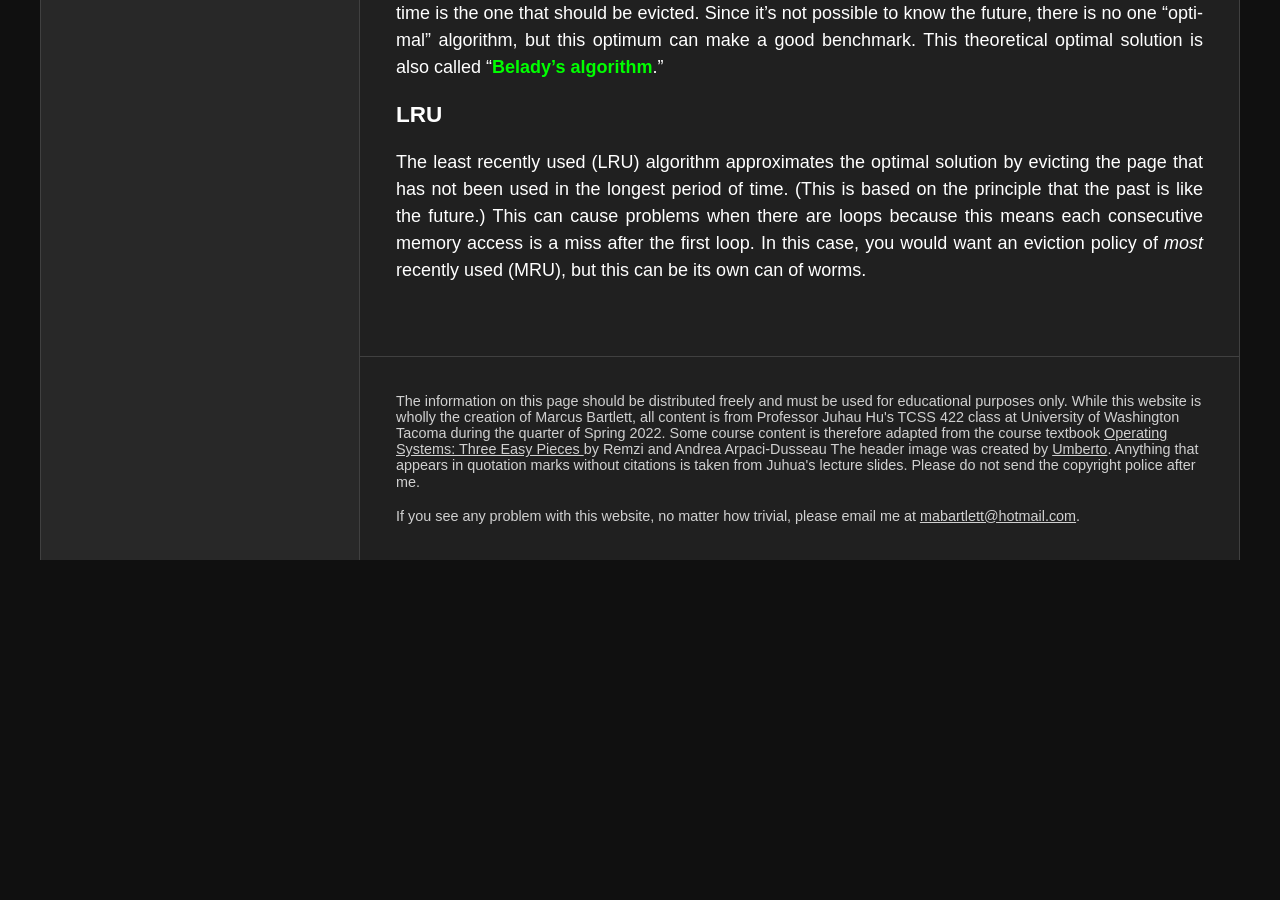
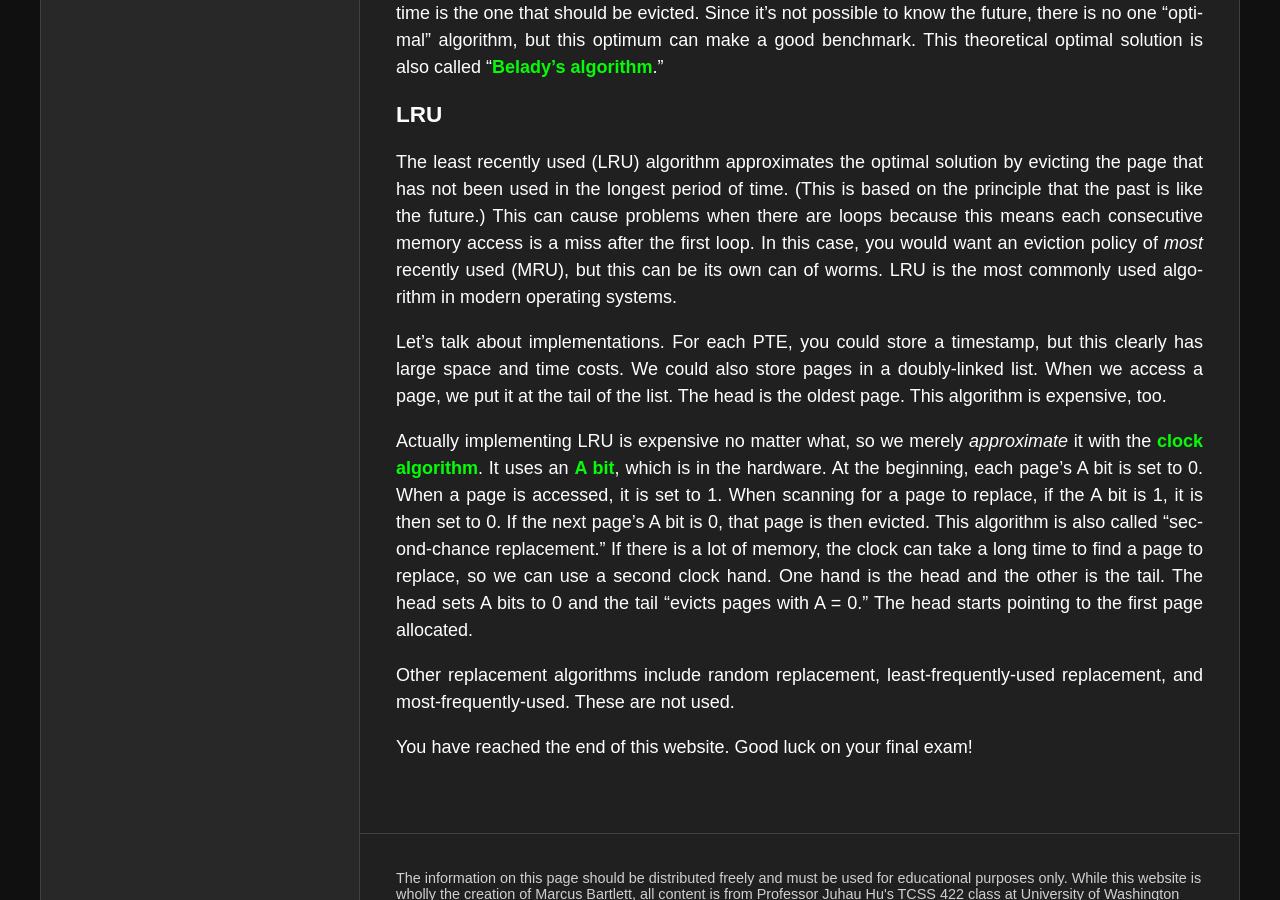
Before and after one commit to mabartlett/TCSS422Notes, a Jekyll site: the page built from _topics/10_paging.md, in a window 1280 px wide and 900 px high, scrolled down 1981 px. Built offline with Jekyll 4.4.1, drawn with Linux system fonts in a browser that asks for light colours; before the commit the page ends 2541 px from its top, so only the background shows below that.

Commit message:
Finish section 10.

```diff
--- a/_topics/10_paging.md
+++ b/_topics/10_paging.md
@@ -39,4 +39,12 @@ In an optimal page replacement algorithm, the element that will not be used for
 
 ### LRU
 
-The least recently used (LRU) algorithm approximates the optimal solution by evicting the page that has not been used in the longest period of time. (This is based on the principle that the past is like the future.) This can cause problems when there are loops because this means each consecutive memory access is a miss after the first loop. In this case, you would want an eviction policy of *most* recently used (MRU), but this can be its own can of worms.
+The least recently used (LRU) algorithm approximates the optimal solution by evicting the page that has not been used in the longest period of time. (This is based on the principle that the past is like the future.) This can cause problems when there are loops because this means each consecutive memory access is a miss after the first loop. In this case, you would want an eviction policy of *most* recently used (MRU), but this can be its own can of worms. LRU is the most commonly used algorithm in modern operating systems.
+
+Let's talk about implementations. For each PTE, you could store a timestamp, but this clearly has large space and time costs. We could also store pages in a doubly-linked list. When we access a page, we put it at the tail of the list. The head is the oldest page. This algorithm is expensive, too.
+
+Actually implementing LRU is expensive no matter what, so we merely *approximate* it with the **clock algorithm**. It uses an **A bit**, which is in the hardware. At the beginning, each page's A bit is set to 0. When a page is accessed, it is set to 1. When scanning for a page to replace, if the A bit is 1, it is then set to 0. If the next page's A bit is 0, that page is then evicted. This algorithm is also called "second-chance replacement." If there is a lot of memory, the clock can take a long time to find a page to replace, so we can use a second clock hand. One hand is the head and the other is the tail. The head sets A bits to 0 and the tail "evicts pages with A = 0." The head starts pointing to the first page allocated.
+
+Other replacement algorithms include random replacement, least-frequently-used replacement, and most-frequently-used. These are not used.
+
+You have reached the end of this website. Good luck on your final exam!
```
Also changed, not shown: 1 other file.
